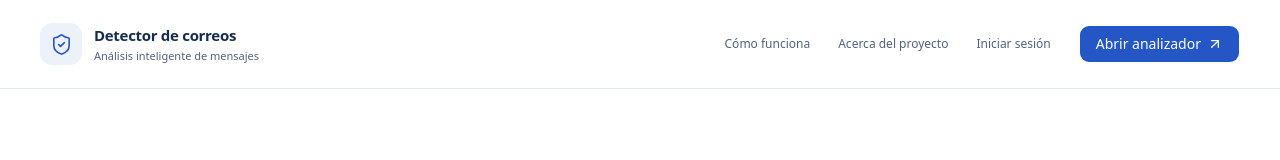
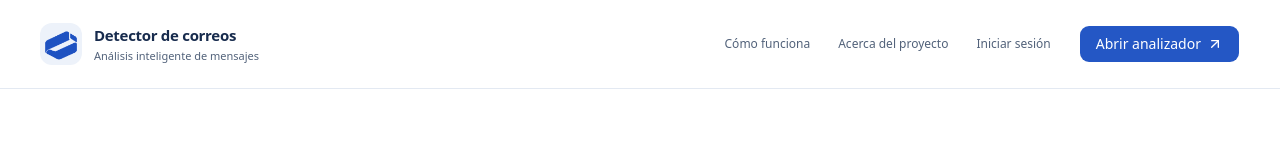
Before and after one commit to JCastilloPadilla/Remira, a React (Vite) app in the folder frontend/: page / in a window 1280 px wide. Shown: the top 160 px of the page. Built offline with nearby package versions, Linux system fonts and the light colour scheme.

Commit message:
feat: integrar identidad visual del detector de correos

```diff
--- a/frontend/index.html
+++ b/frontend/index.html
@@ -3,6 +3,12 @@
   <head>
     <meta charset="UTF-8" />
     <meta name="viewport" content="width=device-width, initial-scale=1.0" />
+    <link
+      rel="icon"
+      type="image/png"
+      href="/brand/logo-segunda-mirada-v1.png"
+    />
+    <link rel="apple-touch-icon" href="/brand/logo-segunda-mirada-v1.png" />
     <meta
       name="description"
       content="Primera versión del detector de correos electrónicos potencialmente maliciosos. Interfaz de demostración."
--- /dev/null
+++ b/frontend/src/components/BrandMark.tsx
@@ -0,0 +1,12 @@
+export function BrandMark() {
+  return (
+    <span className="brand-mark" aria-hidden="true">
+      <img
+        src="/brand/logo-segunda-mirada-v1.png"
+        alt=""
+        width={42}
+        height={42}
+      />
+    </span>
+  );
+}
--- a/frontend/src/features/account/AccountPage.tsx
+++ b/frontend/src/features/account/AccountPage.tsx
@@ -1,3 +1,4 @@
+import { BrandMark } from "@/components/BrandMark";
 import { useEffect, useState } from "react";
 import { Link } from "react-router-dom";
 import {
@@ -54,9 +55,7 @@ export function AccountPage() {
             className="account-brand"
             aria-label="Detector de correos, inicio"
           >
-            <span className="brand-mark">
-              <ShieldCheck size={23} strokeWidth={1.7} />
-            </span>
+            <BrandMark />
             <span>
               Detector de correos
               <span className="account-brand-caption">
--- a/frontend/src/features/analysis/AnalysisPage.tsx
+++ b/frontend/src/features/analysis/AnalysisPage.tsx
@@ -1,3 +1,4 @@
+import { BrandMark } from "@/components/BrandMark";
 import { useEffect, useRef, useState } from "react";
 import { Link } from "react-router-dom";
 import {
@@ -7,7 +8,6 @@ import {
   FlaskConical,
   LockKeyhole,
   Mail,
-  ShieldCheck,
 } from "lucide-react";
 import { Button } from "@/components/ui/button";
 import { Badge } from "@/components/ui/badge";
@@ -121,9 +121,7 @@ function AnalysisPage() {
             className="flex items-center gap-3"
             aria-label="Detector de correos, inicio"
           >
-            <span className="brand-mark">
-              <ShieldCheck size={23} strokeWidth={1.7} />
-            </span>
+            <BrandMark />
             <span className="font-semibold tracking-tight">
               Detector de correos
               <span className="block text-xs font-normal tracking-normal text-muted-foreground">
--- a/frontend/src/features/auth/LoginPage.tsx
+++ b/frontend/src/features/auth/LoginPage.tsx
@@ -1,3 +1,4 @@
+import { BrandMark } from "@/components/BrandMark";
 import { useEffect, useState } from "react";
 import { Link } from "react-router-dom";
 import {
@@ -32,9 +33,7 @@ export function LoginPage() {
             className="login-brand"
             aria-label="Detector de correos, inicio"
           >
-            <span className="brand-mark">
-              <ShieldCheck size={23} strokeWidth={1.7} />
-            </span>
+            <BrandMark />
             <span>
               Detector de correos
               <span className="login-brand-caption">
--- a/frontend/src/features/help/HelpPage.tsx
+++ b/frontend/src/features/help/HelpPage.tsx
@@ -1,3 +1,4 @@
+import { BrandMark } from "@/components/BrandMark";
 import { useEffect } from "react";
 import { Link } from "react-router-dom";
 import {
@@ -65,9 +66,7 @@ export function HelpPage() {
             className="help-brand"
             aria-label="Detector de correos, inicio"
           >
-            <span className="brand-mark">
-              <ShieldCheck size={23} strokeWidth={1.7} />
-            </span>
+            <BrandMark />
             <span>
               Detector de correos
               <span className="help-brand-caption">
--- a/frontend/src/features/history/HistoryPage.tsx
+++ b/frontend/src/features/history/HistoryPage.tsx
@@ -1,3 +1,4 @@
+import { BrandMark } from "@/components/BrandMark";
 import { useEffect, useState } from "react";
 import { Link } from "react-router-dom";
 import {
@@ -81,9 +82,7 @@ export function HistoryPage() {
             className="history-brand"
             aria-label="Detector de correos, inicio"
           >
-            <span className="brand-mark">
-              <ShieldCheck size={23} strokeWidth={1.7} />
-            </span>
+            <BrandMark />
             <span>
               Detector de correos
               <span className="history-brand-caption">
--- a/frontend/src/features/inbox/InboxPage.tsx
+++ b/frontend/src/features/inbox/InboxPage.tsx
@@ -1,3 +1,4 @@
+import { BrandMark } from "@/components/BrandMark";
 import { useEffect, useRef, useState } from "react";
 import { Link } from "react-router-dom";
 import {
@@ -122,9 +123,7 @@ export function InboxPage() {
             className="inbox-brand"
             aria-label="Detector de correos, inicio"
           >
-            <span className="brand-mark">
-              <ShieldCheck size={23} strokeWidth={1.7} />
-            </span>
+            <BrandMark />
             <span>
               Detector de correos
               <span className="inbox-brand-caption">
--- a/frontend/src/features/landing/LandingPage.tsx
+++ b/frontend/src/features/landing/LandingPage.tsx
@@ -1,3 +1,4 @@
+import { BrandMark } from "@/components/BrandMark";
 import { useEffect } from "react";
 import { Link } from "react-router-dom";
 import {
@@ -54,9 +55,7 @@ export function LandingPage() {
             className="landing-brand"
             aria-label="Detector de correos, inicio"
           >
-            <span className="brand-mark">
-              <ShieldCheck size={23} strokeWidth={1.7} />
-            </span>
+            <BrandMark />
             <span>
               Detector de correos
               <span className="landing-brand-caption">
--- a/frontend/src/index.css
+++ b/frontend/src/index.css
@@ -82,6 +82,12 @@
   background: #edf2fa;
   color: #2457c5;
   flex-shrink: 0;
+}
+.brand-mark img {
+  display: block;
+  width: 100%;
+  height: 100%;
+  object-fit: contain;
 }
 .skip-link {
   position: fixed;
```
Also changed, not shown: frontend/public/brand/logo-segunda-mirada-v1.png (added), 2 other files (tests, documents, lock files or other folders).
